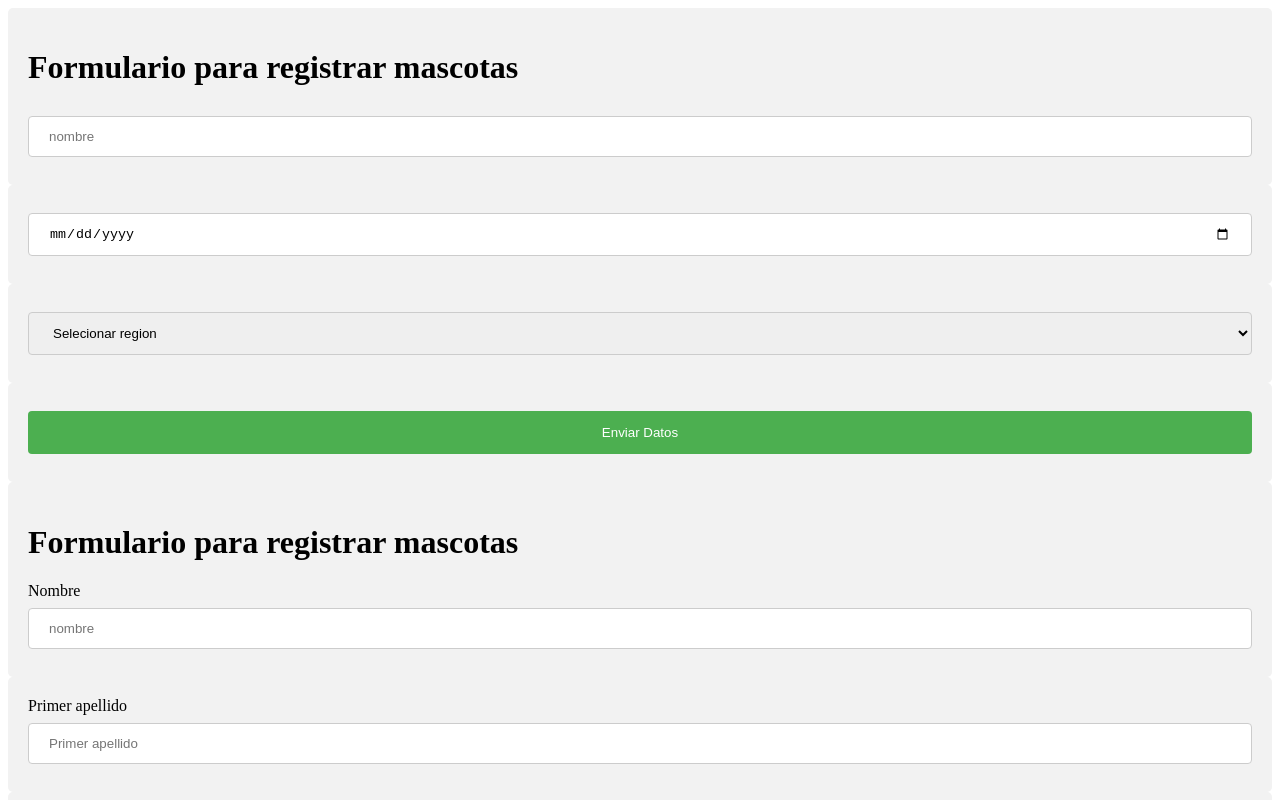
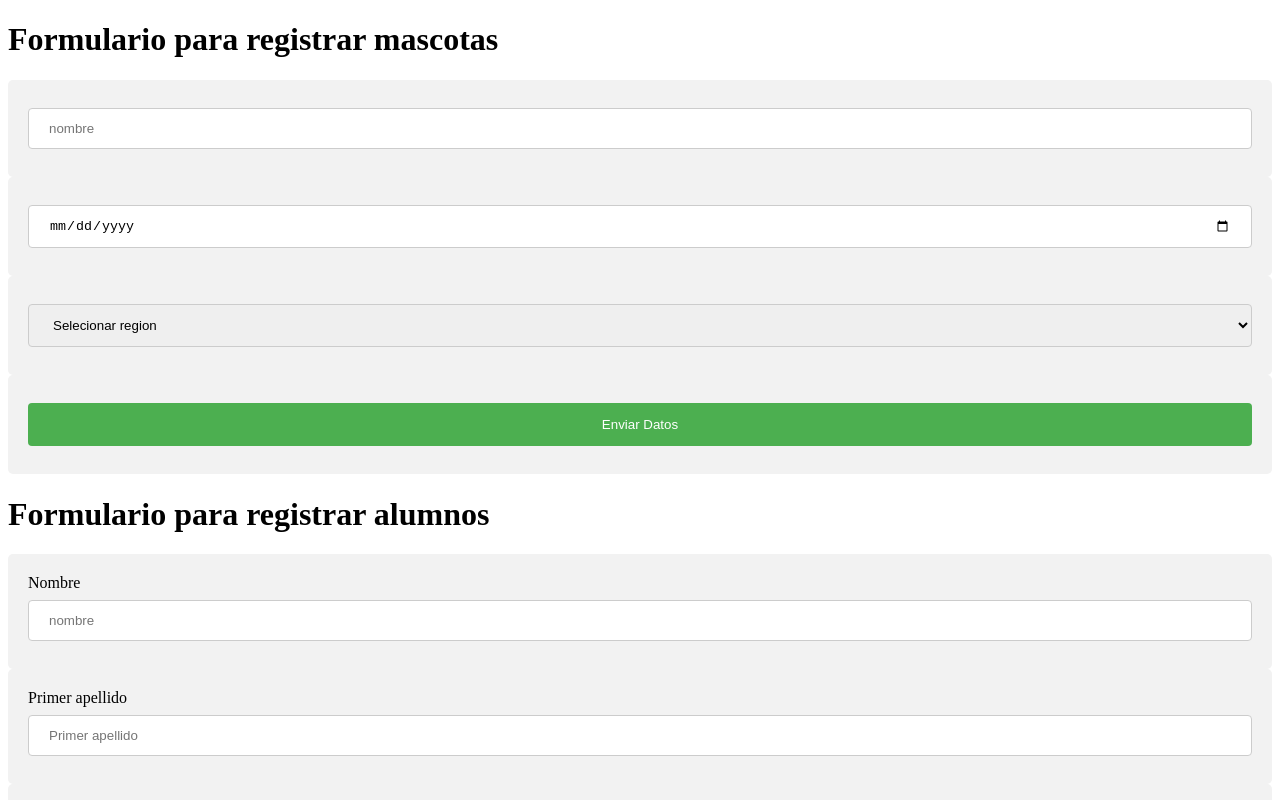
Before and after one commit to Ikercarmona/ex-formulario, a plain HTML site: page index.html in a window 1280 px wide. Shown: the top 800 px of the page. Drawn offline with Linux system fonts and the light colour scheme.

Commit message:
Formulario Iker

```diff
--- a/index.html
+++ b/index.html
@@ -40,8 +40,8 @@
 
 </head>
 <body>
+    <h1>Formulario para registrar mascotas</h1>
     <form action="">
-        <h1>Formulario para registrar mascotas</h1>
     <input type="text"placeholder=nombre >
     </form>
     <form action="">
@@ -61,9 +61,8 @@
         <input type="submit" value="Enviar Datos">
     </form>
 
-
+    <h1>Formulario para registrar alumnos</h1>
     <form action="">
-        <h1>Formulario para registrar mascotas</h1>
         <label for="">Nombre</label>
         <input type="text"placeholder=nombre>
     </form>
```
